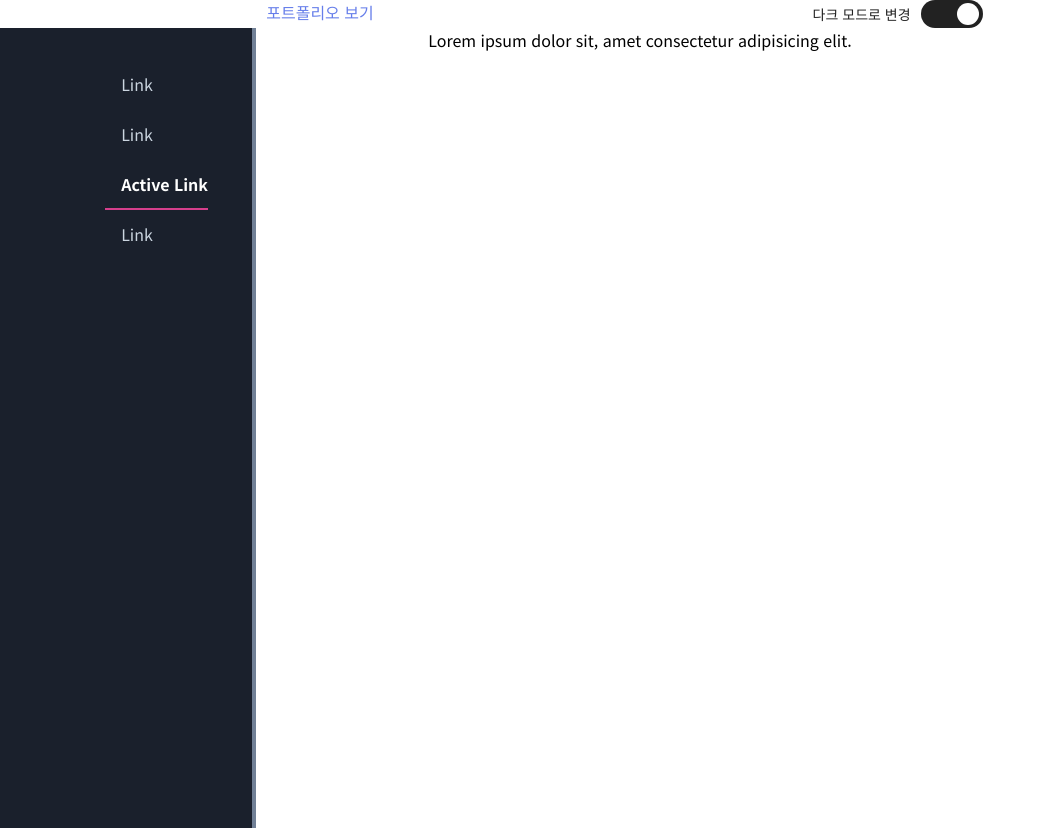
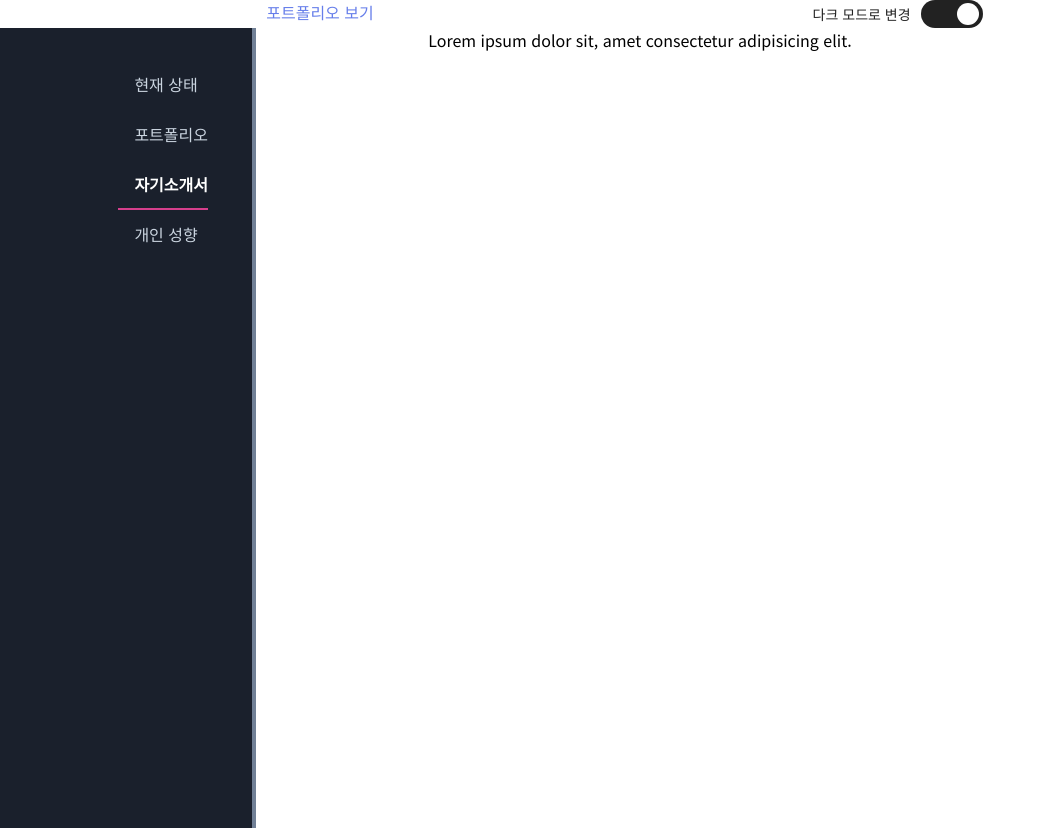
Before and after one commit to rukeni/RESUME, a React app: page /dashboard in a window 1280 px wide. Shown: the whole page, without its empty margins (0-1046 px from the left). Built offline with nearby package versions, Linux system fonts and the light colour scheme.

Commit message:
ui 수정 : 레이아웃 배치 수정

```diff
--- a/src/components/LineGraph.jsx
+++ b/src/components/LineGraph.jsx
@@ -7,10 +7,9 @@ import Dot from './Dot';
 
 const LineGraph = ({ data }) => (
   <ResponsiveContainer
-    width="99%"
+    width="85%"
     aspect={3}
     minWidth="300"
-    className="flex bg-gray-300 flex-1"
   >
     <LineChart
       data={data}
--- a/src/components/SideBar.jsx
+++ b/src/components/SideBar.jsx
@@ -9,25 +9,25 @@ const SideBar = () => (
             <li className="mr-3 flex-1">
               <a href="#" className="block py-1 md:py-3 pl-1 align-middle text-gray-800 no-underline hover:text-pink-500 border-b-2 border-gray-800 md:border-gray-900 hover:border-pink-500">
                 <i className="fas fa-link pr-0 md:pr-3" />
-                <span className="pb-1 md:pb-0 text-xs md:text-base text-gray-600 md:text-gray-400 block md:inline-block">Link</span>
+                <span className="pb-1 md:pb-0 text-xs md:text-base text-gray-600 md:text-gray-400 block md:inline-block">현재 상태</span>
               </a>
             </li>
             <li className="mr-3 flex-1">
               <a href="#" className="block py-1 md:py-3 pl-1 align-middle text-gray-800 no-underline hover:text-pink-500 border-b-2 border-gray-800 md:border-gray-900 hover:border-pink-500">
                 <i className="fas fa-link pr-0 md:pr-3" />
-                <span className="pb-1 md:pb-0 text-xs md:text-base text-gray-600 md:text-gray-400 block md:inline-block">Link</span>
+                <span className="pb-1 md:pb-0 text-xs md:text-base text-gray-600 md:text-gray-400 block md:inline-block">포트폴리오</span>
               </a>
             </li>
             <li className="mr-3 flex-1">
               <a href="#" className="block py-1 md:py-3 pl-1 align-middle text-white no-underline hover:text-white border-b-2 border-pink-600">
                 <i className="fas fa-link pr-0 md:pr-3 text-pink-500" />
-                <span className="pb-1 md:pb-0 text-xs md:text-base text-white md:font-bold block md:inline-block">Active Link</span>
+                <span className="pb-1 md:pb-0 text-xs md:text-base text-white md:font-bold block md:inline-block">자기소개서</span>
               </a>
             </li>
             <li className="mr-3 flex-1">
               <a href="#" className="block py-1 md:py-3 pl-1 align-middle text-gray-800 no-underline hover:text-pink-500 border-b-2 border-gray-800 md:border-gray-900 hover:border-pink-500">
                 <i className="fas fa-link pr-0 md:pr-3" />
-                <span className="pb-1 md:pb-0 text-xs md:text-base text-gray-600 md:text-gray-400 block md:inline-block">Link</span>
+                <span className="pb-1 md:pb-0 text-xs md:text-base text-gray-600 md:text-gray-400 block md:inline-block">개인 성향</span>
               </a>
             </li>
           </ul>
--- a/src/index.jsx
+++ b/src/index.jsx
@@ -29,6 +29,7 @@ ReactDOM.render(
         <PageContainer
           isLightMode={isLightMode}
         >
+
           { isLogin === true
             ? (
               <Router>
@@ -38,6 +39,7 @@ ReactDOM.render(
                   isLogin={isLogin}
                   LoginName={login.id}
                 />
+                <div className="flex w-full">
                   <SideBar />
                   <Redirect to="/" />
                   <Route exact path="/" component={Dashboard} />
@@ -48,6 +50,7 @@ ReactDOM.render(
                   <Route path="/portfolio">
                     <Portfolio />
                   </Route>
+                </div>
               </Router>
             )
             : (
--- a/src/pages/Dashboard/index.jsx
+++ b/src/pages/Dashboard/index.jsx
@@ -19,13 +19,11 @@ const index = () => {
   }, []);
   return (
     <>
-      <div className="flex-1 w-full flex justify-center items-center">
-        <div className="flex-5">d</div>
-        {/* <div className="w-2/3"> */}
+      <div className="flex-1 w-full flex justify-end items-center min-h-screen">
         {/* TODO: 눌렀을때 해당 깃허브 히스토리와 연동하는건 어떨까? */ }
-        <LineGraph data={data.wakatime} />
-        {/* </div> */}
-        <div className="flex-2">d</div>
+        <div className="w-2/3 flex justify-center items-center">
+          <LineGraph data={data.wakatime} />
+        </div>
       </div>
     </>
   );
```
Lines whose indentation alone changed are shown as unchanged.
